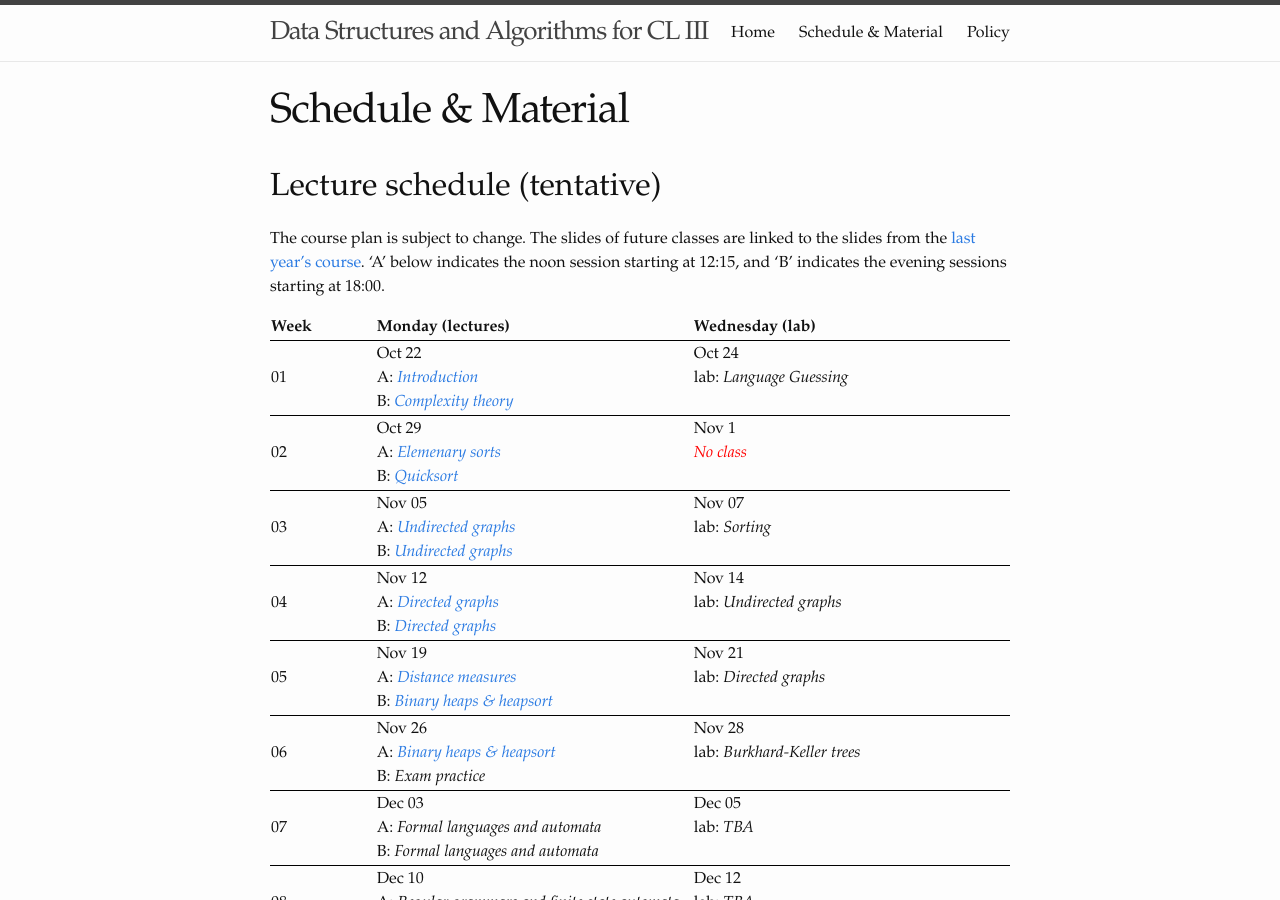
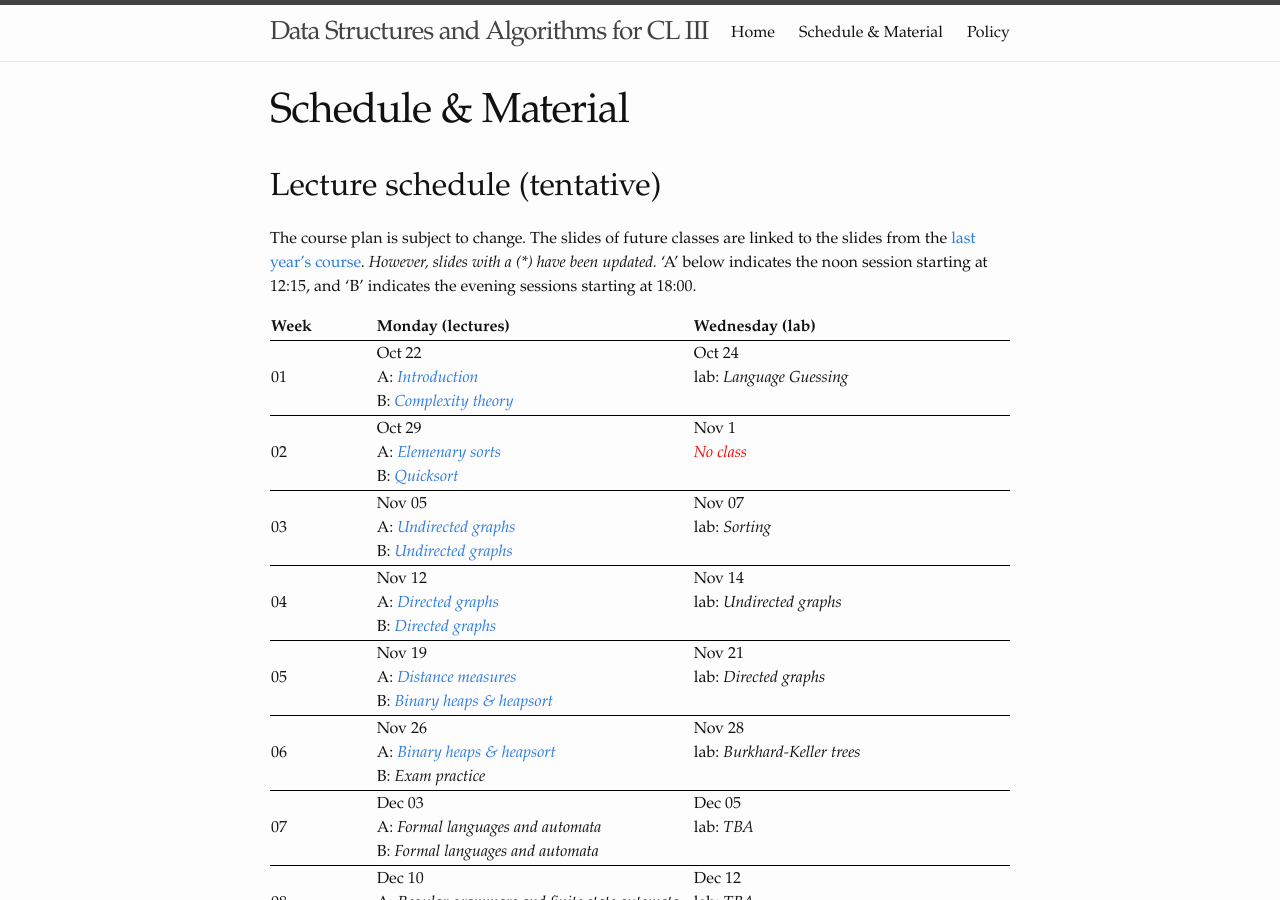
Before and after one commit to dsacl3-2018/dsacl3-2018.github.io, a Jekyll site: the page built from lectures.md, in a window 1280 px wide and 900 px high. Built offline with Jekyll 4.4.1, drawn with Linux system fonts in a browser that asks for light colours.

Commit message:
pointing to slides with asteriks

```diff
--- a/lectures.md
+++ b/lectures.md
@@ -8,6 +8,7 @@ title: Schedule & Material
 The course plan is subject to change.
 The slides of future classes are linked
 to the slides from the [last year's course](http://www.sfs.uni-tuebingen.de/~ddekok/dsa3/).
+<em>However, slides with a (*) have been updated.</em>
 'A' below indicates the noon session starting at 12:15,
 and 'B' indicates the evening sessions starting at 18:00.
 
```
